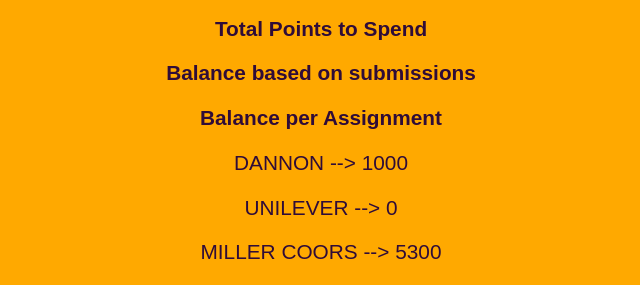
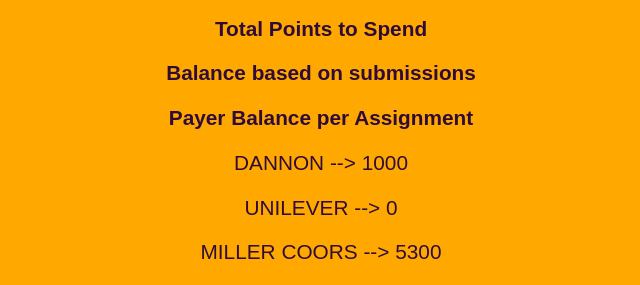
Before and after one commit to TriceB/FetchBE, a Flask app: page / in a window 1280 px wide. Shown: the part 821-1106 px from the top of the page, without its empty margins (319-959 px from the left). Run offline with Flask 2, Linux system fonts and the light colour scheme; some web fonts are replaced.

Commit message:
- edit "Balance per Submission" section title - add __init__.py file

```diff
--- a/templates/index.html
+++ b/templates/index.html
@@ -115,7 +115,7 @@
     --> {{ balance_from_submission[payer] }}</p>
 {% endfor %}
 
-<p><b>Balance per Assignment</b></p>
+<p><b>Payer Balance per Assignment</b></p>
 {% for payer in balances %}
     <p>{{ payer }}
     --> {{ balances[payer] }}</p>
```
Also changed, not shown: utilities/__init__.py (added).
